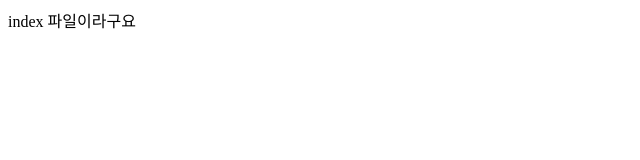
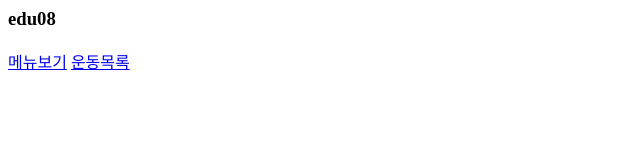
Before and after one commit to BaeGhow/reskill2024, a plain HTML site: page index.html in a window 1280 px wide. Shown: the whole page, without its empty margins (0-640 px from the left). Drawn offline with Linux system fonts and the light colour scheme.

Commit message:
index 변경

```diff
--- a/index.html
+++ b/index.html
@@ -1 +1,3 @@
-index 파일이라구요
+<h3>edu08</h3>
+<a href="html/menu.html">메뉴보기</a>
+<a href="html/ggg.html">운동목록</a>
```
